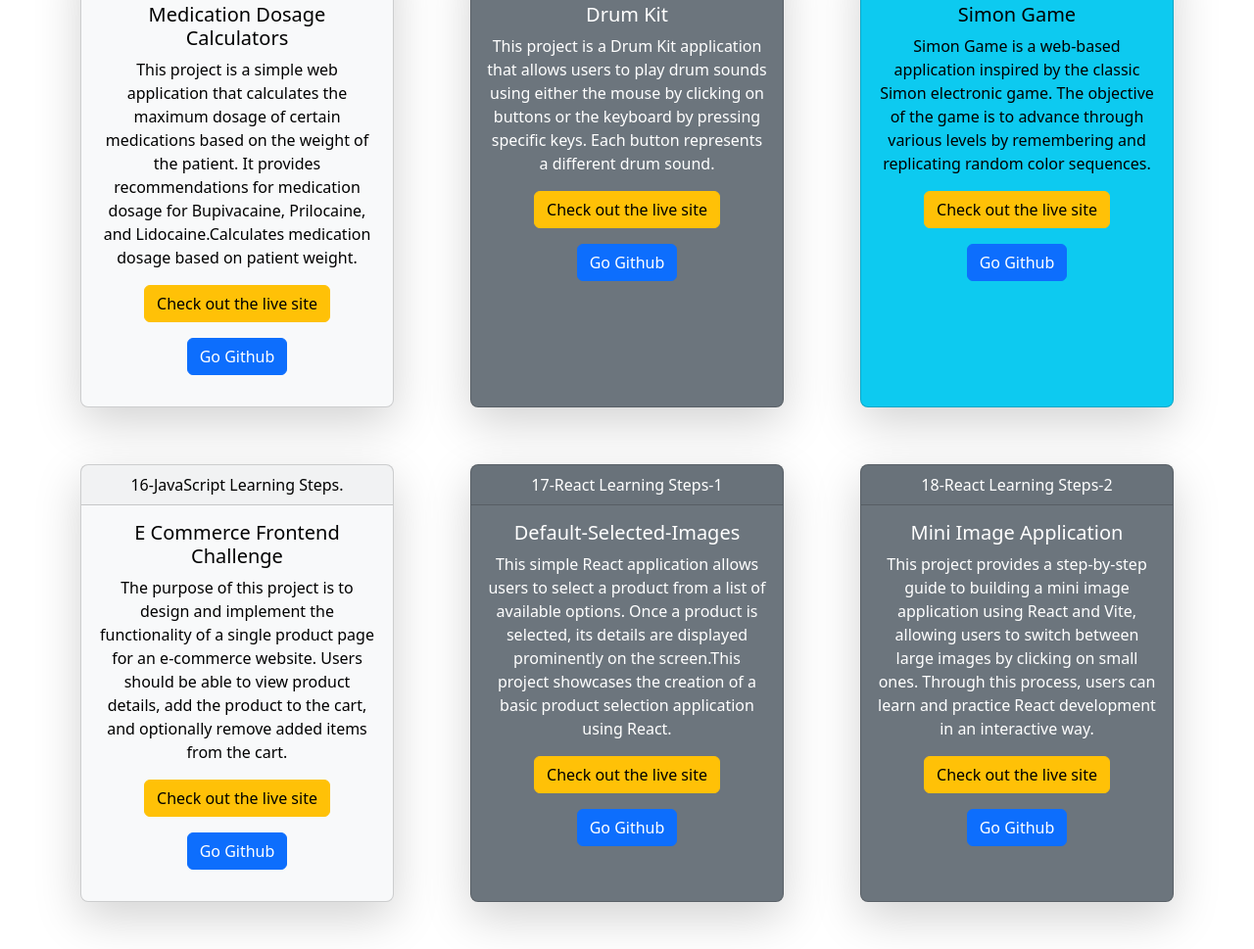
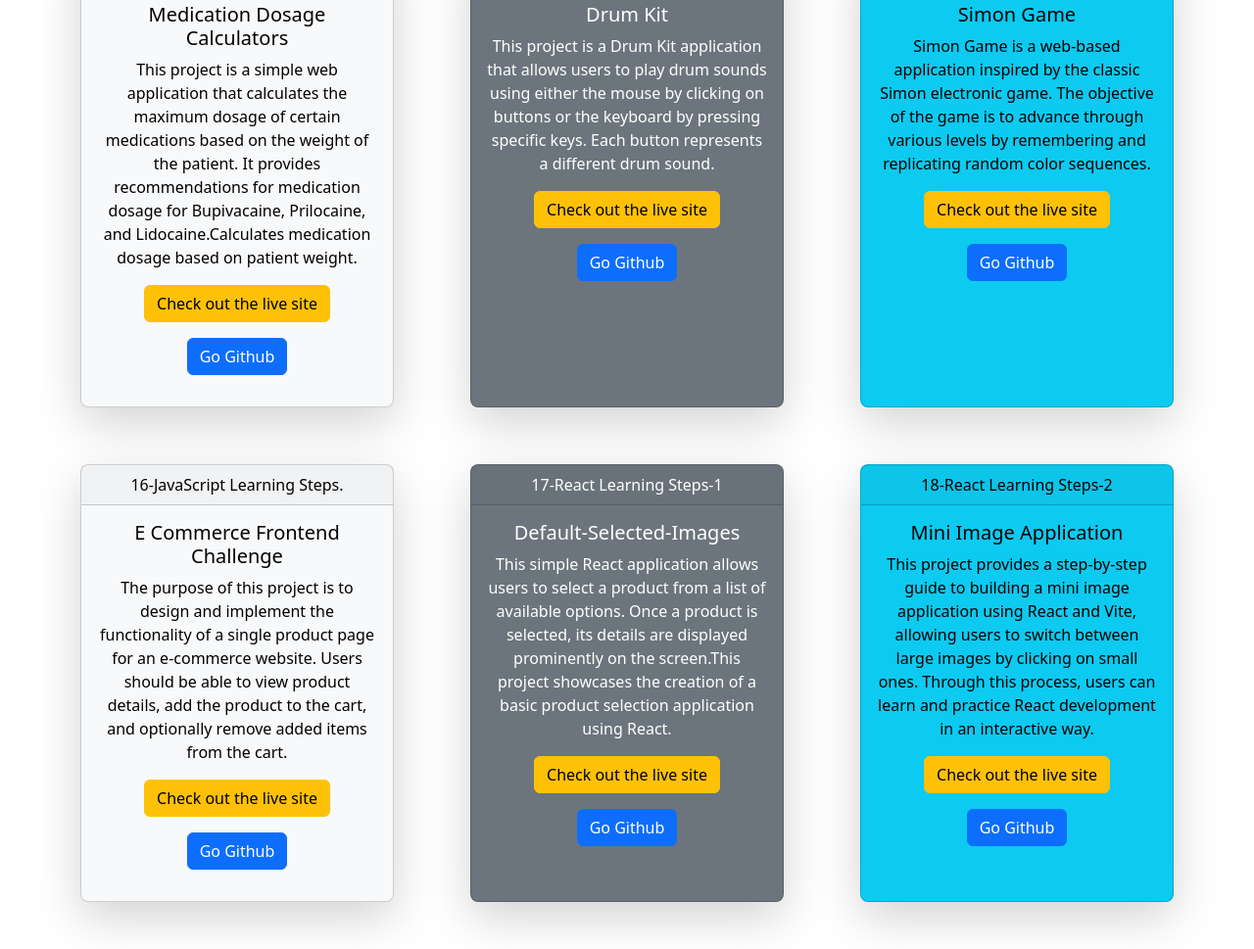
Before and after one commit to AliCanKANBOLAT/Online-Resume-with-Boostrap, a website: page my-projects/projects001.html in a window 1280 px wide. Shown: the part 2149-3118 px from the top of the page at 98% size. Drawn offline with nearby package versions, Linux system fonts and the light colour scheme.

Commit message:
new react practices added

```diff
--- a/my-projects/projects001.html
+++ b/my-projects/projects001.html
@@ -222,7 +222,7 @@ href="https://cdnjs.cloudflare.com/ajax/libs/animate.css/4.1.1/animate.min.css"
                     <p><a href="https://github.com/AliCanKANBOLAT/Bolum-sonu-calismasi-V2" class="btn btn-primary">Go Github</a></p>
                 </div>
               </div>
-              <div class="card shadow-lg rounded-3 text-bg-secondary mb-5" style="max-width: 20rem;">
+              <div class="card shadow-lg rounded-3 text-bg-info mb-5" style="max-width: 20rem;">
                 <div class="card-header">18-React Learning Steps-2</div>
                 <div class="card-body hover">
                   <h5 class="card-title">Mini Image Application</h5>
```
